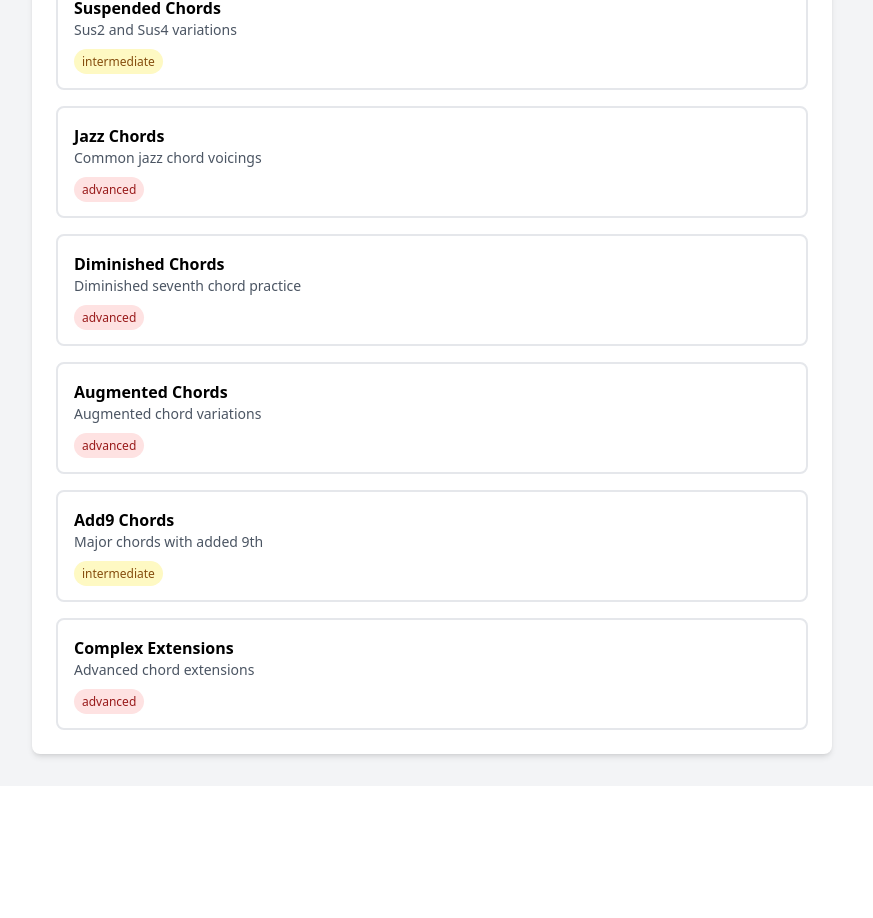
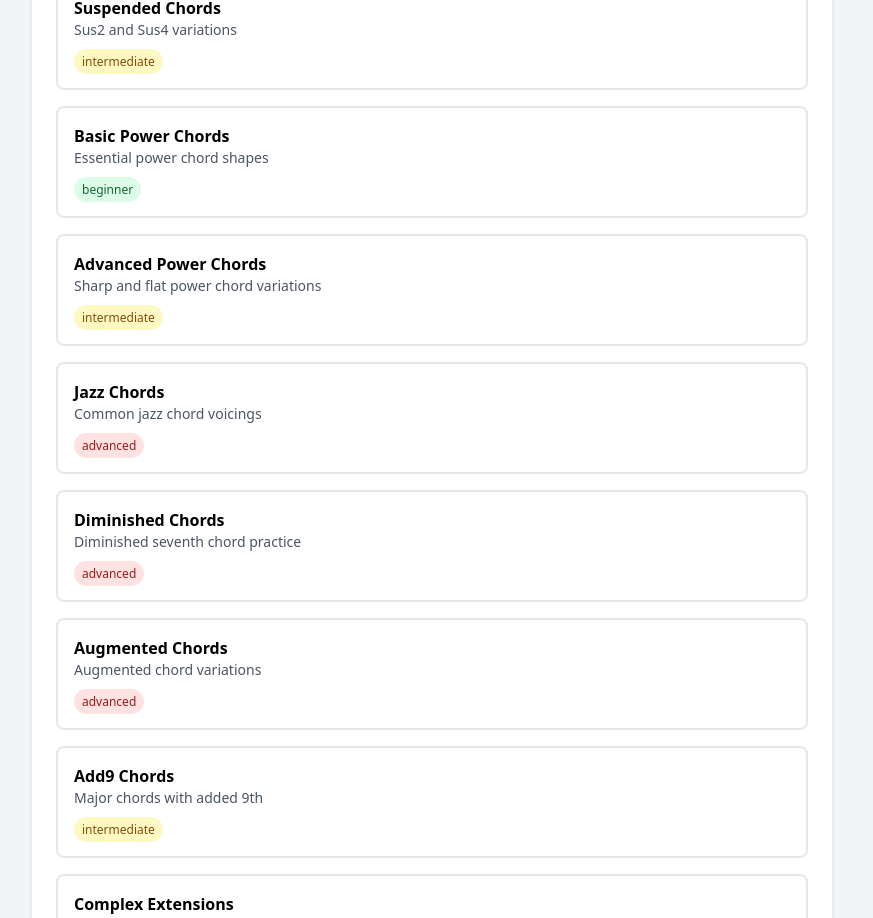
Before and after one commit to ysaaba/Chordie-App, a React (Vite) app: page / in a window 1280 px wide. Shown: the part 1236-2154 px from the top of the page, without its empty margins (0-873 px from the left). Before the commit the page ends 2022 px from the top, so only its background shows below. Built offline with nearby package versions, Linux system fonts and the light colour scheme.

Commit message:
feat: Add power chords and update chord categories and sets

```diff
--- a/src/data/chords/categories.ts
+++ b/src/data/chords/categories.ts
@@ -12,6 +12,7 @@ import { augmentedChords } from './augmented';
 import { add9Chords } from './add9';
 import { maj13Chords } from './maj13';
 import { min11Chords } from './min11';
+import { powerChords } from './power';
 
 // Organize chords by category for easier maintenance
 export const chordCategories = {
@@ -28,6 +29,7 @@ export const chordCategories = {
   add9: add9Chords,
   maj13: maj13Chords,
   min11: min11Chords,
+  power: powerChords,
 } as const;
 
 // Combined chord dictionary for easy lookup
--- a/src/data/chords/index.ts
+++ b/src/data/chords/index.ts
@@ -11,6 +11,7 @@ import { augmentedChords } from './augmented';
 import { add9Chords } from './add9';
 import { maj13Chords } from './maj13';
 import { min11Chords } from './min11';
+import { powerChords } from './power';
 
 // Organize chords by category
 export const chordCategories = {
@@ -47,4 +48,5 @@ export const chords = {
   ...add9Chords,
   ...maj13Chords,
   ...min11Chords,
+...powerChords,
 };
--- /dev/null
+++ b/src/data/chords/power.ts
@@ -0,0 +1,91 @@
+import { ChordDefinition } from '../../types/chord';
+
+export const powerChords: Record<string, ChordDefinition> = {
+  E5: {
+    name: 'E5',
+    positions: [0, 2, 2, -1, -1, -1],
+    fingers: [0, 1, 2, 0, 0, 0],
+    difficulty: 'beginner',
+  },
+  A5: {
+    name: 'A5',
+    positions: [-1, 0, 2, 2, -1, -1],
+    fingers: [0, 0, 1, 2, 0, 0],
+    difficulty: 'beginner',
+  },
+  D5: {
+    name: 'D5',
+    positions: [-1, 5, 7, 7, -1, -1],
+    fingers: [0, 1, 3, 3, 0, 0],
+    difficulty: 'beginner',
+  },
+  G5: {
+    name: 'G5',
+    positions: [3, 5, 5, -1, -1, -1],
+    fingers: [1, 3, 4, 0, 0, 0],
+    difficulty: 'beginner',
+  },
+  C5: {
+    name: 'C5',
+    positions: [-1, 3, 5, 5, -1, -1],
+    fingers: [0, 1, 3, 4, 0, 0],
+    difficulty: 'beginner',
+  },
+  // Added power chords
+  F5: {
+    name: 'F5',
+    positions: [1, 3, 3, -1, -1, -1],
+    fingers: [1, 3, 4, 0, 0, 0],
+    difficulty: 'beginner',
+  },
+  B5: {
+    name: 'B5',
+    positions: [-1, 2, 4, 4, -1, -1],
+    fingers: [0, 1, 3, 4, 0, 0],
+    difficulty: 'beginner',
+  },
+  // Movable power chord shapes with root on 6th string (like E5 but moved up)
+  'F#5': {
+    name: 'F#5',
+    positions: [2, 4, 4, -1, -1, -1],
+    fingers: [1, 3, 4, 0, 0, 0],
+    difficulty: 'beginner',
+  },
+  'G#5': {
+    name: 'G#5',
+    positions: [4, 6, 6, -1, -1, -1],
+    fingers: [1, 3, 4, 0, 0, 0],
+    difficulty: 'beginner',
+  },
+  'A#5': {
+    name: 'A#5',
+    positions: [-1, 1, 3, 3, -1, -1],
+    fingers: [0, 1, 3, 4, 0, 0],
+    difficulty: 'beginner',
+  },
+  'C#5': {
+    name: 'C#5',
+    positions: [-1, 4, 6, 6, -1, -1],
+    fingers: [0, 1, 3, 4, 0, 0],
+    difficulty: 'beginner',
+  },
+  'D#5': {
+    name: 'D#5',
+    positions: [-1, -1, 1, 3, 4, -1],
+    fingers: [0, 0, 1, 3, 4, 0],
+    difficulty: 'beginner',
+  },
+  // Alternative positions
+  'E5_alt': {
+    name: 'E5 (Alt)',
+    positions: [-1, -1, 2, 4, 5, -1],
+    fingers: [0, 0, 1, 3, 4, 0],
+    difficulty: 'intermediate',
+  },
+  'A5_alt': {
+    name: 'A5 (Alt)',
+    positions: [5, 7, 7, -1, -1, -1],
+    fingers: [1, 3, 4, 0, 0, 0],
+    difficulty: 'intermediate',
+  },
+};
--- a/src/data/chords/sets.ts
+++ b/src/data/chords/sets.ts
@@ -47,6 +47,18 @@ export const chordSets: ChordSet[] = [
     difficulty: 'intermediate'
   },
   {
+    name: 'Basic Power Chords',
+    description: 'Essential power chord shapes',
+    chords: ['E5', 'A5', 'D5', 'G5', 'C5', 'F5', 'B5'],
+    difficulty: 'beginner'
+  },
+  {
+    name: 'Advanced Power Chords',
+    description: 'Sharp and flat power chord variations',
+    chords: ['F#5', 'G#5', 'A#5', 'C#5', 'D#5', 'E5_alt', 'A5_alt'],
+    difficulty: 'intermediate'
+  },
+  {
     name: 'Jazz Chords',
     description: 'Common jazz chord voicings',
     chords: [
```
Also changed, not shown: 1 other file (tests, documents, lock files or other folders).
